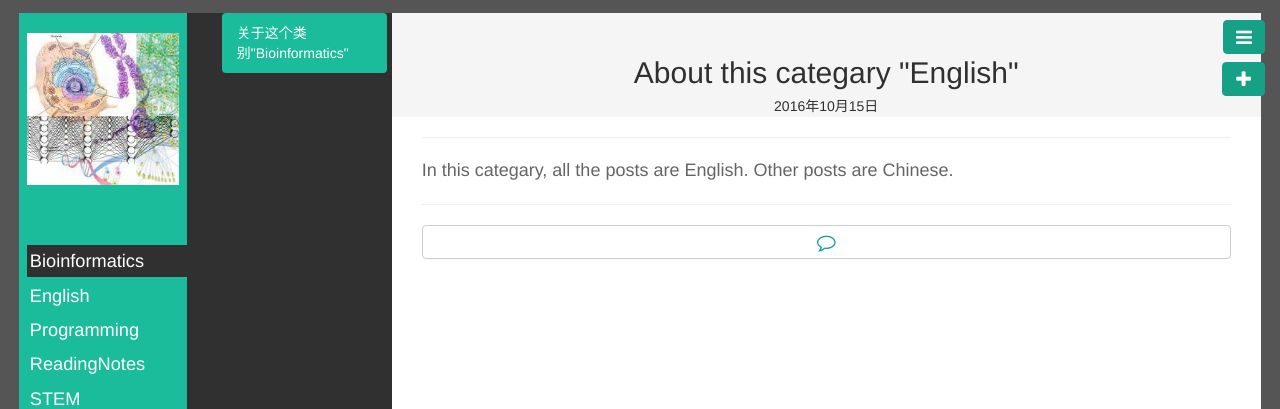
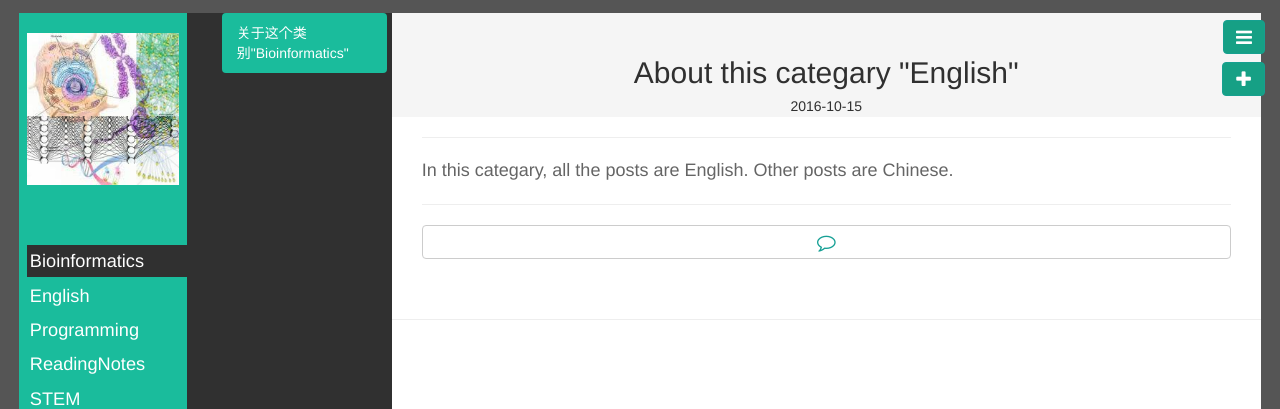
Before and after one commit to CTLife/CTLife.github.io, a Jekyll site: the page built from _posts/English/2016-10-15-aboutEnglish.md, in a window 1280 px wide. Shown: the top 409 px of the page. Built offline with Jekyll 4.4.1, drawn with Linux system fonts in a browser that asks for light colours; Markdown is read by kramdown in place of the engine named in the settings; comment, search, counter and statistics services are not loaded; some of the changed lines change nothing that is shown.

Commit message:
Update post.html

```diff
--- a/_layouts/post.html
+++ b/_layouts/post.html
@@ -5,7 +5,7 @@
   <div class="col-md-13 aside3-title">
     <br>
     <h2 id="#identifier">{{ page.title }}</h2>
-    {{ page.date | date:"%Y年%m月%d日" }}
+    {{ page.date | date:"%Y-%m-%d" }}
   </div>
   <div class="col-md-13 aside3-content">
     <hr>
@@ -22,3 +22,23 @@
     </div>
   </div>
 </div>
+
+
+
+<!-- 多说评论框 start -->
+<hr>
+<div class="ds-thread" data-thread-key="{{ page.thread }}" data-title="{{ page.title }}" data-url="{{ site.url }}{{ page.url }}"></div>
+<!-- 多说评论框 end -->
+<!-- 多说公共JS代码 start (一个网页只需插入一次) -->
+<script type="text/javascript">
+var duoshuoQuery = {short_name:"ctlife"};
+	(function() {
+		var ds = document.createElement('script');
+		ds.type = 'text/javascript';ds.async = true;
+		ds.src = (document.location.protocol == 'https:' ? 'https:' : 'http:') + '//static.duoshuo.com/embed.js';
+		ds.charset = 'UTF-8';
+		(document.getElementsByTagName('head')[0]
+		 || document.getElementsByTagName('body')[0]).appendChild(ds);
+	})();
+</script>
+<!-- 多说公共JS代码 end -->
```
